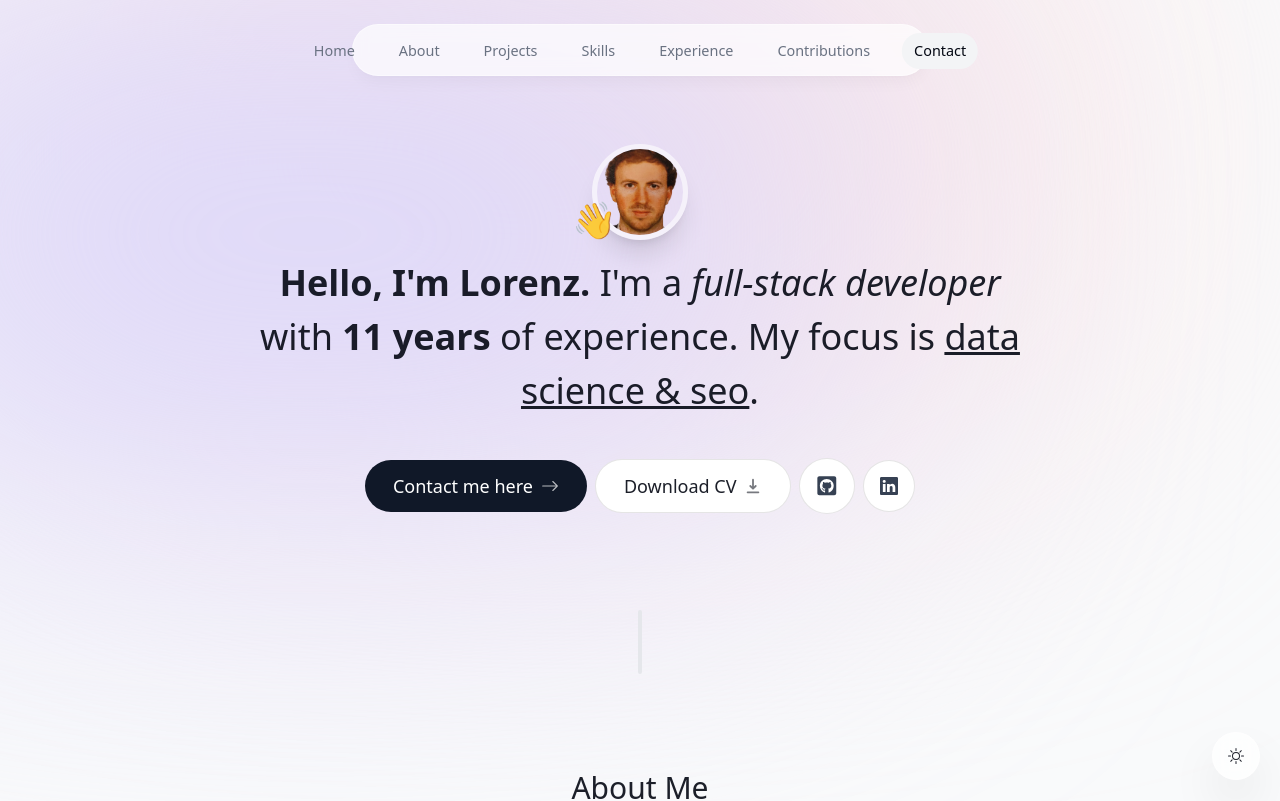
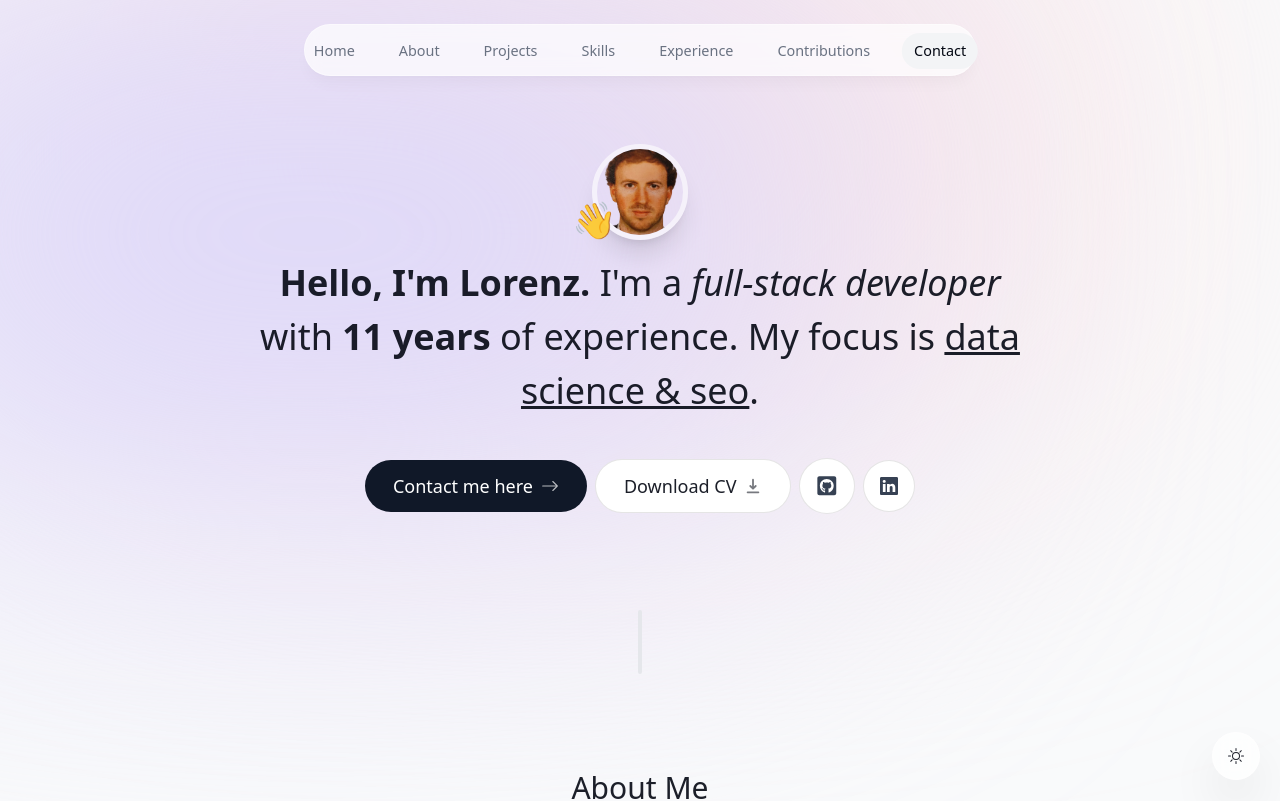
Before and after one commit to AdaLollA/portfolio, a Next.js app: page / in a window 1280 px wide. Shown: the top 801 px of the page. Built offline with nearby package versions, Linux system fonts and the light colour scheme; no server answers.

Commit message:
header resize fix

```diff
--- a/components/contribution.tsx
+++ b/components/contribution.tsx
@@ -4,7 +4,6 @@ import { useScroll, useTransform } from "framer-motion";
 import { useRef } from "react";
 import { motion } from "framer-motion";
 import { contributionsData } from "@/lib/data";
-import { FaGithubSquare } from "react-icons/fa";
 
 type ProjectProps = typeof contributionsData[number];
 
--- a/components/header.tsx
+++ b/components/header.tsx
@@ -10,7 +10,7 @@ export default function Header() {
     const { activeSection, setActiveSection, setTimeOfLastClick } = useActiveSection();
     return (
         <header className="z-[999] relative">
-            <motion.div className="fixed top-0 left-1/2 h-[4.5rem] w-full rounded-none border border-white/40 bg-white/70 shadow-lg shadow-black/[0.03] backdrop-blur-[0.5rem] sm:top-6 sm:h-[3.25rem] sm:w-[36rem] sm:rounded-full
+            <motion.div className="fixed top-0 left-1/2 h-[4.5rem] w-full rounded-none border border-white/40 bg-white/70 shadow-lg shadow-black/[0.03] backdrop-blur-[0.5rem] sm:top-6 sm:h-[3.25rem] sm:w-[42rem] sm:rounded-full
             dark:bg-gray-950/70 dark:border-black/40"
                 initial={{ y: -100, x: '-50%', opacity: 0 }}
                 animate={{ y: 0, x: '-50%', opacity: 1 }}>
--- a/lib/data.ts
+++ b/lib/data.ts
@@ -1,6 +1,5 @@
 import React from "react";
 import { CgWorkAlt } from "react-icons/cg";
-import { FaReact } from "react-icons/fa";
 import { LuGraduationCap } from "react-icons/lu";
 import corpcommentImg from "@/public/corpcomment.png";
 import rmtdevImg from "@/public/rmtdev.png";
```
